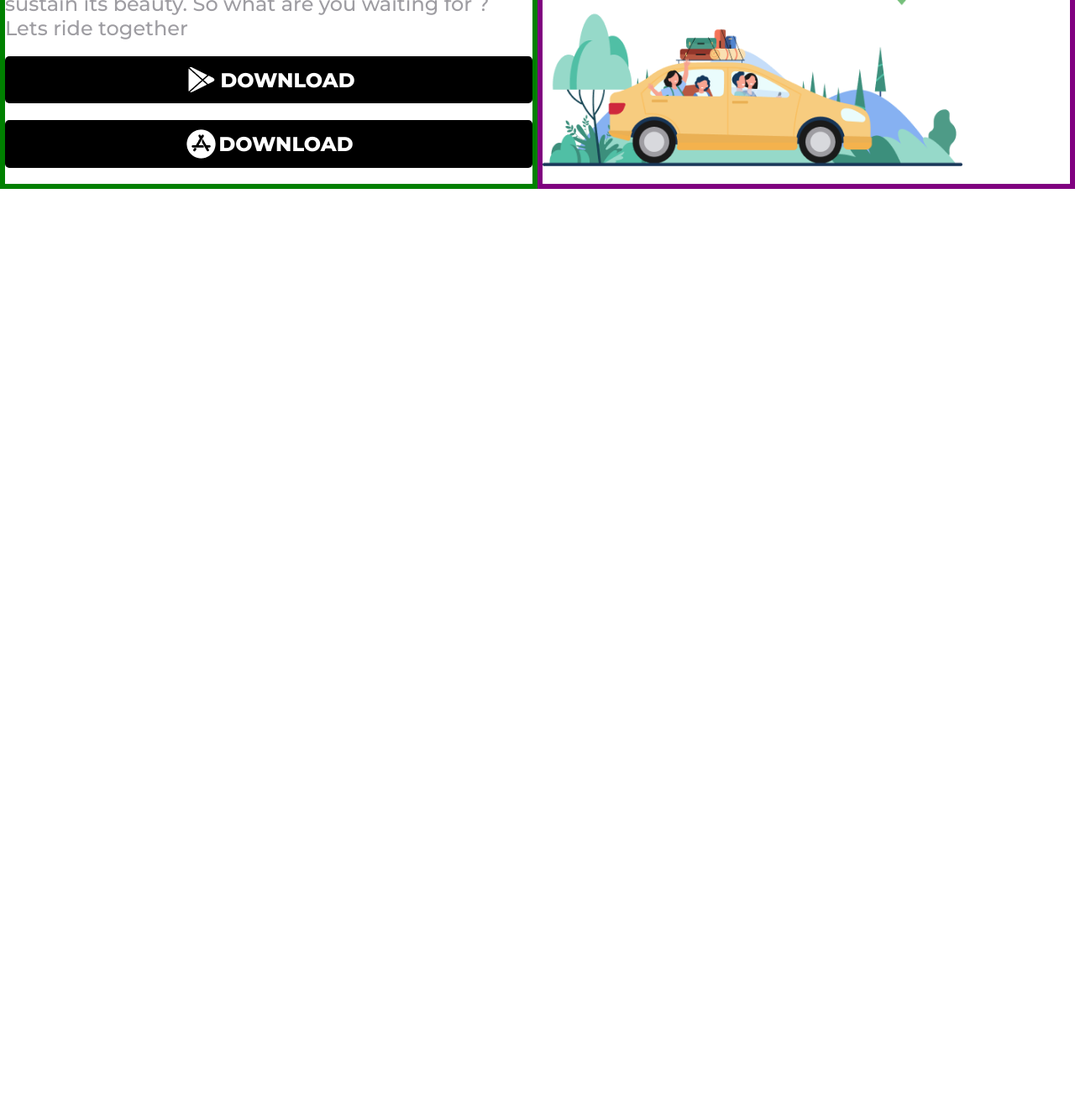
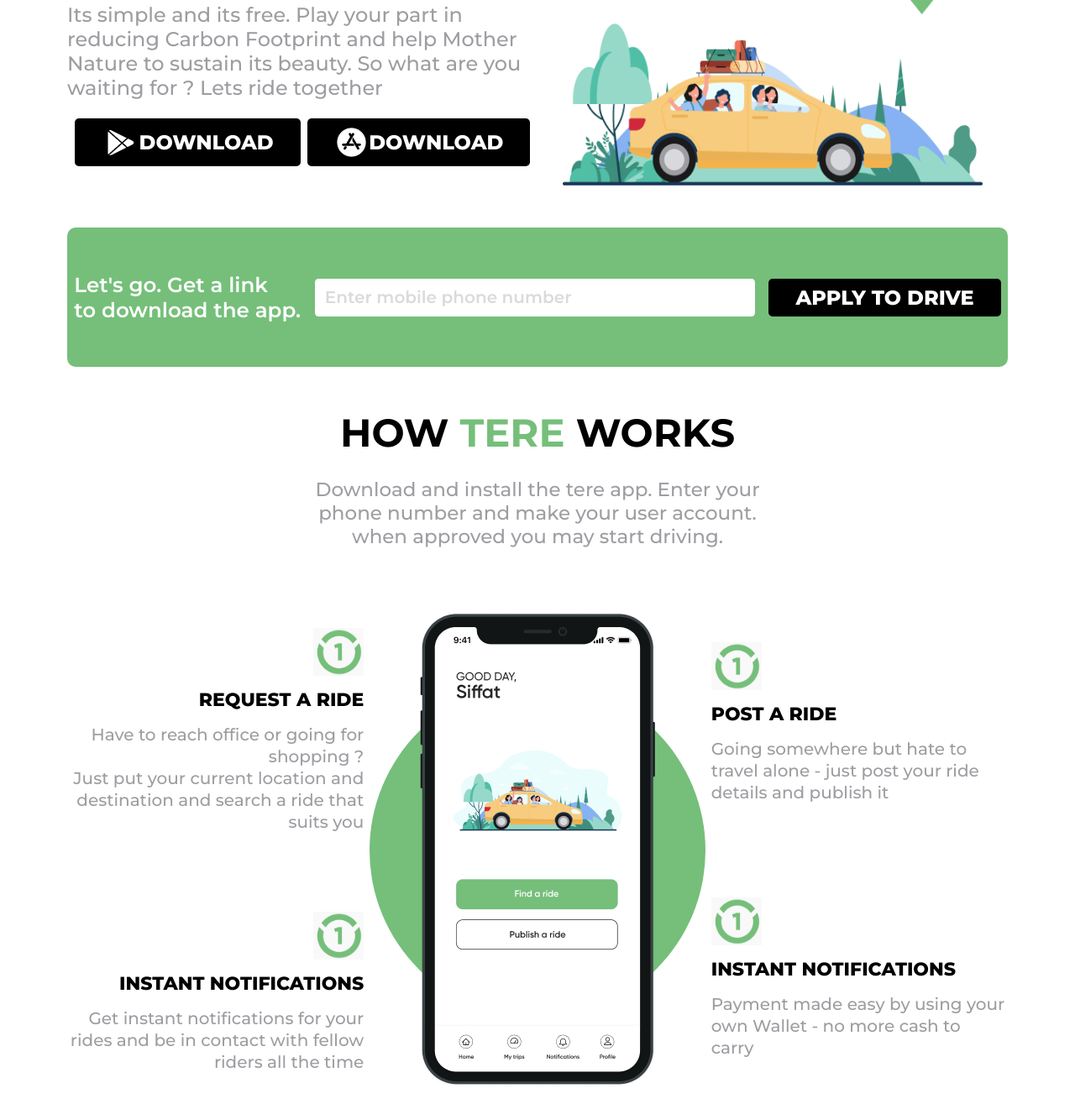
Before and after one commit to shehza-d/teaching-web-at-bahria, a plain HTML site: page BOYS/02.CSS/project/index.html in a window 1280 px wide. Shown: the part 479-1800 px from the top of the page at 84% size. Before the commit the page ends 800 px from the top, so only its background shows below. Drawn offline with Linux system fonts and the light colour scheme.

Commit message:
CLASS: Ride sharing PROJECT

```diff
--- a/BOYS/02.CSS/project/index.html
+++ b/BOYS/02.CSS/project/index.html
@@ -30,19 +30,85 @@
           for ? Lets ride together
         </p>
 
-        <button class="download-btn">
-          <img src="./images/bxl_play-store.png" alt="" />
-          <span> DOWNLOAD </span>
-        </button>
-
-        <button>
-          <img src="./images/ci_app-store.png" alt="" />
-          DOWNLOAD
-        </button>
+        <div class="button-container">
+          <button class="my-button">
+            <img src="./images/bxl_play-store.png" alt="" />
+            <span> DOWNLOAD </span>
+          </button>
+          <button class="my-button">
+            <img src="./images/ci_app-store.png" alt="" />
+            <span> DOWNLOAD </span>
+          </button>
+        </div>
       </div>
       <div class="section-two">
         <img width="500" src="./images/hero-img.png" alt="" />
       </div>
     </div>
+
+    <div class="apply-section">
+      <p>
+        Let's go. Get a link <br />
+        to download the app.
+      </p>
+      <input type="tel" placeholder="Enter mobile phone number" />
+      <button class="my-button">APPLY TO DRIVE</button>
+    </div>
+
+    <div class="how-tere-work-section">
+      <h2 class="how-tere-work-heading">HOW <span> TERE </span> WORKS</h2>
+
+      <p class="para-two">
+        Download and install the tere app. Enter your phone number and make your
+        user account. when approved you may start driving.
+      </p>
+    </div>
+
+    <div class="mobile-section">
+      <div class="mobile-section-one">
+        <div class="option option-right">
+          <img src="./images/one-image.png" alt="" />
+          <h3>REQUEST A RIDE</h3>
+          <p>
+            Have to reach office or going for shopping ?
+            <br />
+            Just put your current location and destination and search a ride
+            that suits you
+          </p>
+        </div>
+        <div class="option option-right">
+          <img src="./images/one-image.png" alt="" />
+          <h3>INSTANT NOTIFICATIONS</h3>
+          <p>
+            Get instant notifications for your rides and be in contact with
+            fellow riders all the time
+          </p>
+        </div>
+      </div>
+      <div class="mobile-section-two">
+        <div class="circle">
+          <img src="./images/mobile.png" alt="" />
+        </div>
+      </div>
+      <div class="mobile-section-three">
+        <div class="option">
+          <img src="./images/one-image.png" alt="" />
+          <h3>POST A RIDE</h3>
+          <p>
+            Going somewhere but hate to travel alone - just post your ride
+            details and publish it
+          </p>
+        </div>
+        <div class="option">
+          <img src="./images/one-image.png" alt="" />
+          <h3>INSTANT NOTIFICATIONS</h3>
+          <p>
+            Payment made easy by using your own Wallet - no more cash to carry
+          </p>
+        </div>
+      </div>
+    </div>
+
+    <div style="height: 200vh"></div>
   </body>
 </html>
--- a/BOYS/02.CSS/project/style.css
+++ b/BOYS/02.CSS/project/style.css
@@ -4,10 +4,15 @@
   margin: 0;
   padding: 0;
   font-family: "Montserrat", sans-serif;
+  --my-main-color: #75bf7a;
+}
+
+body {
+  padding-left: 80px;
+  padding-right: 80px;
 }
 
 .header {
-  border: 2px solid red;
   height: 140px;
 
   display: flex;
@@ -16,7 +21,6 @@
 
 .links {
   list-style: none;
-  border: 2px solid red;
 
   display: flex;
   align-items: center;
@@ -32,7 +36,7 @@
 
 .links button {
   border-radius: 5.95px;
-  background-color: #75bf7a;
+  background-color: var(--my-main-color);
   color: white;
   padding-left: 28px;
   padding-right: 28px;
@@ -53,7 +57,6 @@
   height: 70vh;
 }
 .section-one {
-  border: 6px solid green;
   /* flex-grow: 1; */
   width: 50%;
   display: flex;
@@ -62,9 +65,9 @@
   /* align-items: center; */
 }
 .section-two {
-  border: 6px solid purple;
-  /* flex-grow: 1; */
   width: 50%;
+  display: flex;
+  justify-content: center;
 }
 
 .section-one h2 {
@@ -77,15 +80,15 @@
   color: #9e9da2;
 }
 
-.section-one button {
+.my-button {
   font-size: 24px;
   font-weight: 800;
   background-color: black;
   color: white;
   border: none;
   border-radius: 5px;
-  padding-left: 16px;
-  padding-right: 16px;
+  padding-left: 32px;
+  padding-right: 32px;
   padding-top: 8px;
   padding-bottom: 8px;
 
@@ -93,3 +96,145 @@
   align-items: center;
   justify-content: center;
 }
+
+.button-container {
+  display: flex;
+  justify-content: space-evenly;
+}
+
+.apply-section {
+  margin-top: 50px;
+  margin-bottom: 50px;
+  background-color: var(--my-main-color);
+  height: 166px;
+  border-radius: 10px;
+
+  display: flex;
+  justify-content: space-around;
+  align-items: center;
+}
+
+.apply-section > p {
+  color: white;
+  font-weight: 600;
+  font-size: 24.6px;
+}
+
+.apply-section > input {
+  height: 45px;
+  width: 500px;
+  font-size: 20px;
+  border: none;
+  border-radius: 4.39px;
+  padding-left: 12px;
+  padding-right: 12px;
+  outline: none;
+  font-weight: 600;
+}
+
+.apply-section > input::placeholder {
+  color: #dadada;
+}
+
+.how-tere-work-heading {
+  font-size: 46.39px;
+  text-align: center;
+}
+.how-tere-work-heading > span {
+  color: var(--my-main-color);
+}
+
+.para-two {
+  text-align: center;
+  font-weight: 500;
+  font-size: 23px;
+  color: #9e9da2;
+
+  width: 50%;
+}
+
+.how-tere-work-section {
+  display: flex;
+  flex-direction: column;
+  align-items: center;
+
+  gap: 25px;
+}
+
+.mobile-section {
+  /* border: 10px solid var(--my-main-color); */
+  display: flex;
+  /* justify-content: space-around; */
+  height: 90vh;
+}
+
+.mobile-section-one {
+  /* border: 2px solid green; */
+  flex-grow: 1;
+
+  display: flex;
+  flex-direction: column;
+  align-items: center;
+  justify-content: space-evenly;
+}
+
+.mobile-section-two {
+  /* border: 2px solid blue; */
+  flex-grow: 1;
+}
+.mobile-section-three {
+  /* border: 2px solid aqua; */
+  flex-grow: 1;
+
+  display: flex;
+  flex-direction: column;
+  align-items: center;
+  justify-content: space-evenly;
+}
+
+.circle {
+  height: 400px;
+  width: 400px;
+  background-color: var(--my-main-color);
+  border-radius: 9999px;
+
+  display: flex;
+  justify-content: center;
+  align-items: center;
+}
+
+.mobile-section-two {
+  display: flex;
+  justify-content: center;
+  align-items: center;
+}
+
+.option {
+  width: 350px;
+
+  display: flex;
+  flex-direction: column;
+  gap: 15px;
+}
+
+.option > img {
+  width: 60px;
+}
+
+.option > h3 {
+  font-weight: 800;
+  font-size: 22px;
+}
+
+.option > p {
+  font-weight: 500;
+  font-size: 20px;
+  color: #9e9da2;
+  line-height: 26px;
+
+}
+.option-right {
+  align-items: end;
+  text-align: right;
+
+}
--- /dev/null
+++ b/GIRLS/02.CSS/PROJECT/style.css
@@ -0,0 +1,94 @@
+@import url("https://fonts.googleapis.com/css2?family=Montserrat:ital,wght@0,100..900;1,100..900&display=swap");
+
+* {
+  font-family: "Montserrat", sans-serif;
+}
+
+.header {
+  display: flex;
+  align-items: center;
+  justify-content: space-between;
+
+  height: 140px;
+}
+
+.header > div {
+  display: flex;
+  gap: 46px;
+  align-items: center;
+}
+
+img {
+  width: 180px;
+}
+
+a {
+  font-weight: 500;
+  font-size: 17.16px;
+  color: black;
+  text-decoration: none;
+}
+
+.help-btn {
+  background-color: #75bf7a;
+  color: white;
+  border: none;
+  border-radius: 5.95px;
+  padding-top: 8px;
+  padding-bottom: 8px;
+  padding-left: 16px;
+  padding-right: 16px;
+  font-weight: 600;
+  font-size: 22px;
+}
+
+.hero-section {
+  display: flex;
+
+  height: 70vh;
+}
+
+.section-one {
+  border: 2px solid red;
+  width: 50%;
+}
+.section-two {
+  border: 2px solid green;
+  width: 50%;
+
+  display: flex;
+  justify-content: center;
+}
+
+.section-two > img {
+  width: 500px;
+}
+
+.my-button {
+  font-size: 24.6px;
+  background-color: black;
+  color: white;
+  border-radius: 5px;
+  border: none;
+  font-weight: 800;
+  padding-left: 32px;
+  padding-right: 32px;
+  padding-top: 8px;
+  padding-bottom: 8px;
+
+  /* border: 10px solid red; */
+  display: flex;
+  justify-content: center;
+  align-items: center;
+  gap: 15px;
+
+}
+
+.my-button > img {
+  width: 45px;
+}
+
+.buttons-ki-div {
+  display: flex;
+  justify-content: space-around;
+}
```
Also changed, not shown: GIRLS/02.CSS/PROJECT/index.html (added, +57 -0 lines), BOYS/02.CSS/project/images/mobile.png (added), BOYS/02.CSS/project/images/one-image.png (added), GIRLS/02.CSS/PROJECT/images/bxl_play-store.png (added), GIRLS/02.CSS/PROJECT/images/ci_app-store.png (added), GIRLS/02.CSS/PROJECT/images/hero-img.png (added), GIRLS/02.CSS/PROJECT/images/logo.png (added), GIRLS/02.CSS/PROJECT/images/mobile.png (added).
